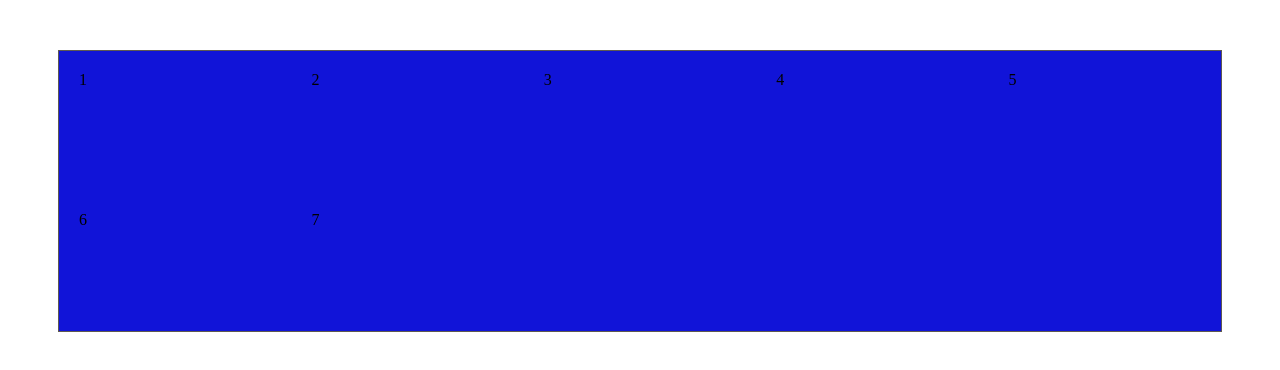
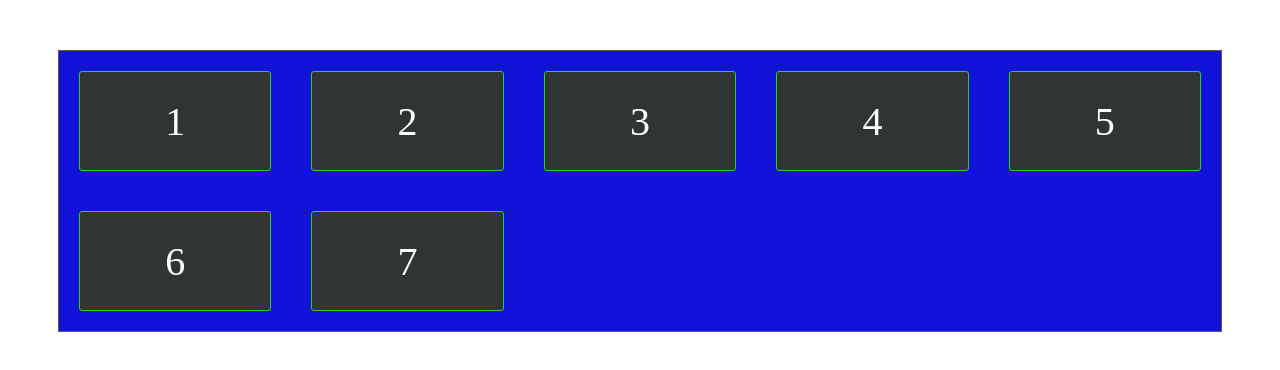
Before and after one commit to VasoC/grid, a plain HTML site: page index.html in a window 1280 px wide. Drawn offline with Linux system fonts and the light colour scheme.

Commit message:
Final Update

```diff
--- a/style.css
+++ b/style.css
@@ -8,3 +8,13 @@
   grid-template-columns: repeat(auto-fill, minmax(160px, 1fr));
   grid-auto-rows: minmax(100px, auto);
 }
+.grid > div {
+  border: 1px solid #24d41e;
+  border-radius: 3px;
+  background-color: #2f3435;
+  font-size: 250%;
+  color: #fff;
+  display: flex;
+  align-items: center;
+  justify-content: center;
+}
```
Lines whose indentation alone changed are shown as unchanged.
